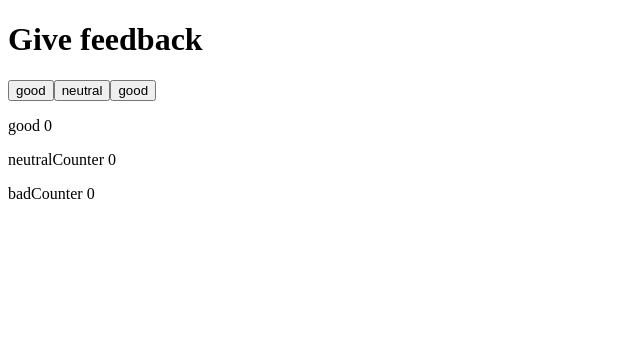
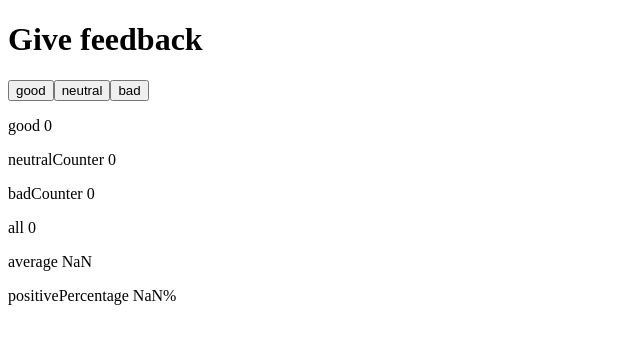
Before and after one commit to The-Royal-We/fullstack-open-2023-learning, a React (Create React App) app in the folder part1/unicafe/: page / in a window 1280 px wide. Shown: the top 344 px of the page, without its empty margins (0-640 px from the left). Built offline with nearby package versions, Linux system fonts and the light colour scheme.

Commit message:
complete exercise 1.7 + fixing typo

```diff
--- a/part1/unicafe/src/App.js
+++ b/part1/unicafe/src/App.js
@@ -30,18 +30,25 @@ const App = () => {
     }
   };
 
+  let total = goodCounter + neutralCounter + badCounter;
+  let average = (goodCounter - badCounter) / total;
+  let positivePercentage = (goodCounter / total) * 100;
+
   return (
     <div>
       <div id="feedback">
         <h1>Give feedback</h1>
         <Button text={"good"} handleClick={updateCounter("good")} />
         <Button text={"neutral"} handleClick={updateCounter("neutral")} />
-        <Button text={"good"} handleClick={updateCounter("bad")} />
+        <Button text={"bad"} handleClick={updateCounter("bad")} />
       </div>
       <div id="statistics">
         <p>good {goodCounter}</p>
         <p>neutralCounter {neutralCounter}</p>
         <p>badCounter {badCounter}</p>
+        <p>all {total}</p>
+        <p>average {average}</p>
+        <p>positivePercentage {positivePercentage}%</p>
       </div>
     </div>
   );
```
